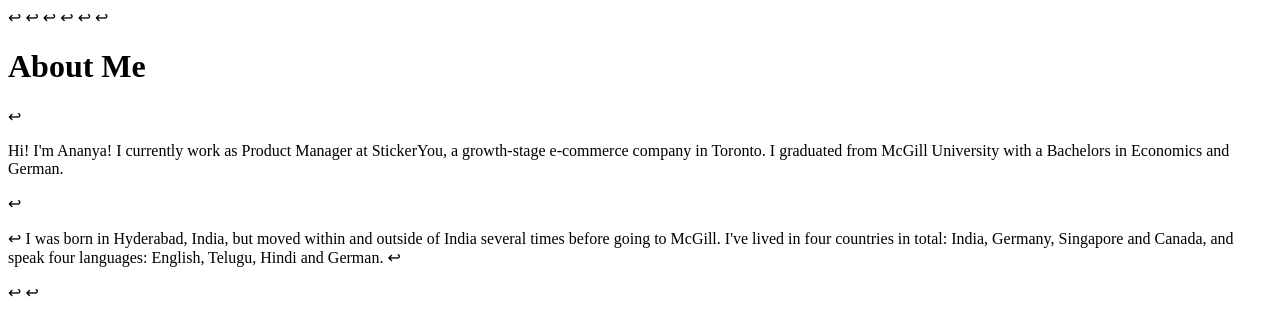
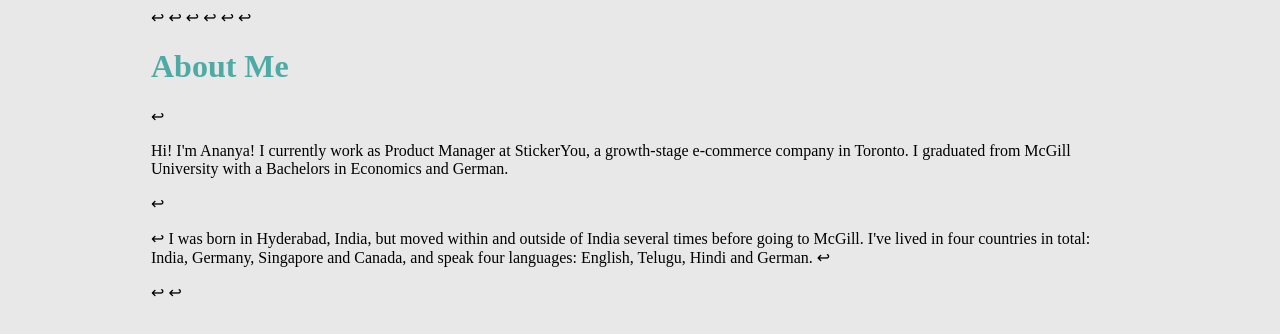
Before and after one commit to ananyabala/Basic-Portfolio, a plain HTML site: page index.html in a window 1280 px wide. Drawn offline with Linux system fonts and the light colour scheme; files that its build step writes are made by us from their sources; files whose address does not match are found by name.

Commit message:
initial site files

```diff
--- a/assets/css/style.css
+++ b/assets/css/style.css
@@ -0,0 +1,13 @@
+head {
+
+}
+body {
+    background-color: #e8e8e8;
+    margin-left: 151px;
+    margin-right: 151px;
+}
+h1 {
+    color: #4eaaa4;
+
+
+}
--- a/index.html
+++ b/index.html
@@ -1,6 +1,9 @@
 <!DOCTYPE html>↩
 <html>↩
     <head>↩
+        <head>
+            <link rel="stylesheet" type="text/css" href="/Users/ananyabala/Desktop/testdir/Basic-Portfolio/assets/css/style.css">
+            </head>
         <title>Ananya Bala</title>↩
     </head>↩
     <body>↩
```
Also changed, not shown: 1 other file.
